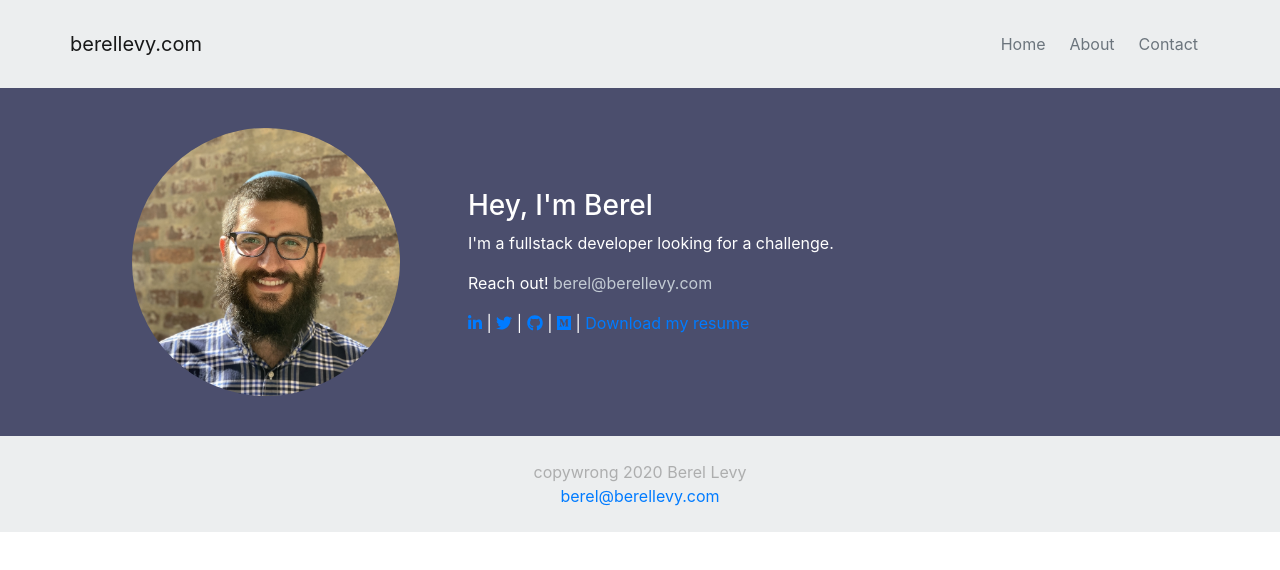
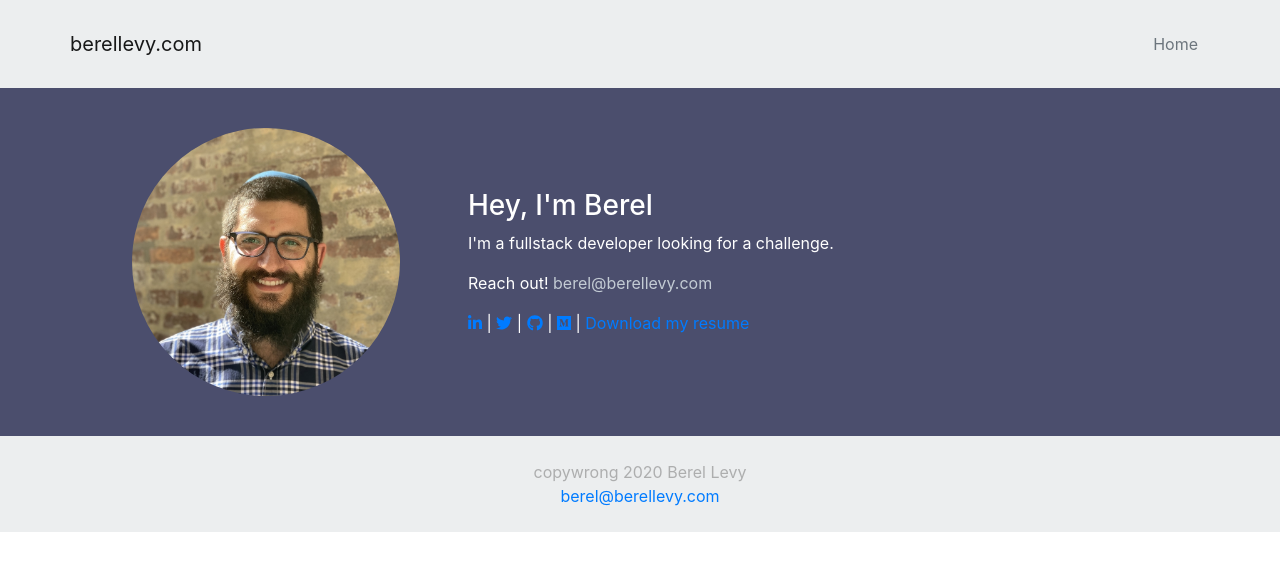
Before and after one commit to berellevy/my_react_site, a React (Create React App) app: page / in a window 1280 px wide. Shown: the top 570 px of the page. Built offline with nearby package versions, Linux system fonts and the light colour scheme.

Commit message:
removed about and contact links

```diff
--- a/src/Components/NavBar.js
+++ b/src/Components/NavBar.js
@@ -11,13 +11,15 @@ const NavBar = () => {
         <Container
           className="flex-column flex-sm-row my-2 my-sm-3"
         >
-          <NavbarBrand>berellevy.com</NavbarBrand>
+          <NavbarBrand
+            className="mr-0"
+          >berellevy.com</NavbarBrand>
           <Nav
-            className="ml-sm-auto justify-content-between"
+            className="ml-sm-auto"
           >
             <Nav.Link className="text-secondary mx-1" href="/home" disabled >Home</Nav.Link>
-            <Nav.Link className="text-secondary mx-1"href="/about" disabled >About</Nav.Link>
-            <Nav.Link className="text-secondary mx-1"href="/contact"disabled >Contact</Nav.Link>
+            {/* <Nav.Link className="text-secondary mx-1"href="/about" disabled >About</Nav.Link>
+            <Nav.Link className="text-secondary mx-1"href="/contact"disabled >Contact</Nav.Link> */}
           </Nav>
         </Container>
     </Navbar>
```
